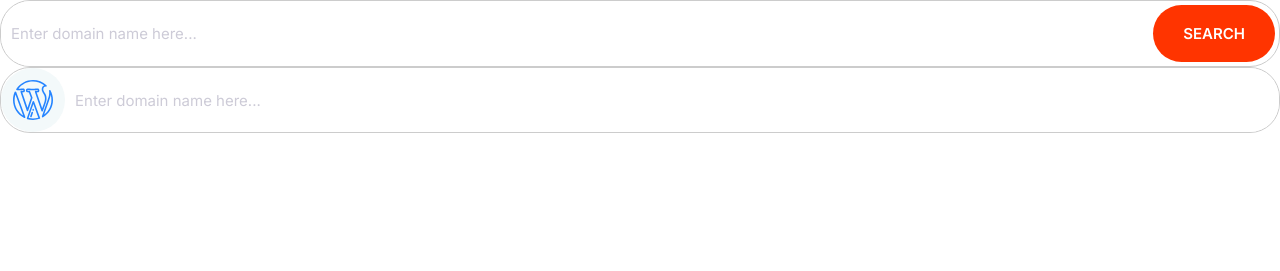
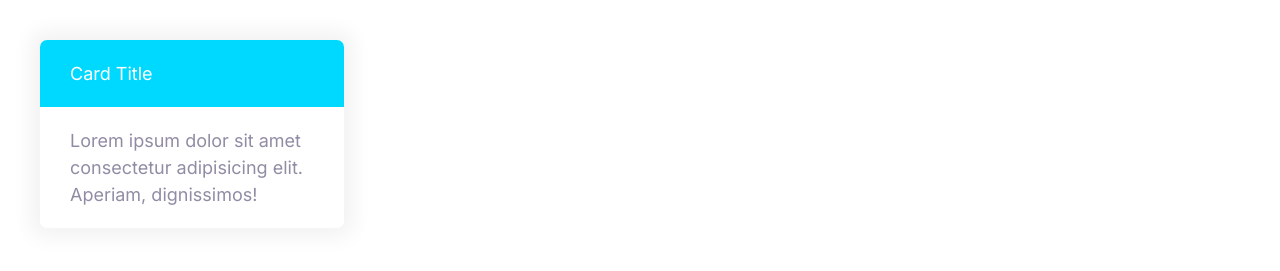
Before and after one commit to muh-haris/moshify, a plain HTML site: page index.html in a window 1280 px wide. Drawn offline with Linux system fonts and the light colour scheme.

Commit message:
Define cards.

```diff
--- a/css/styles.css
+++ b/css/styles.css
@@ -265,3 +265,24 @@ a{
         font-size: 1.5rem;
     }
 }
+
+/* Cards */
+.card {
+    border-radius: 7px;
+    box-shadow: 0 0 20px 10px #f3f3f3;
+    overflow: hidden;
+}
+
+.card__header, .card__body {
+    padding: 2rem 3rem;
+}
+
+.card--primary .card__header {
+    background: var(--color-primary);
+    color: #fff;
+}
+
+.card--secondary .card__header {
+    background: var(--color-secondary);
+    color: #fff;
+}
--- a/index.html
+++ b/index.html
@@ -15,26 +15,14 @@
     <link rel="stylesheet" href="css/styles.css" />
   </head>
   <body>
-    <div class="input-group">
-      <input
-        type="text"
-        class="input"
-        placeholder="Enter domain name here..."
-      />
-      <button class="btn btn--accent">Search</button>
-    </div>
-
-    <div class="input-group">
-      <span class="icon-container">
-        <svg class="icon icon--primary">
-          <use xlink:href="images/sprite.svg#wordpress"></use>
-        </svg>
-      </span>
-      <input
-        type="text"
-        class="input"
-        placeholder="Enter domain name here..."
-      />
+    <div style="width: 30%; padding: 4rem">
+      <div class="card card--secondary">
+        <header class="card__header">Card Title</header>
+        <div class="card__body">
+          Lorem ipsum dolor sit amet consectetur adipisicing elit. Aperiam,
+          dignissimos!
+        </div>
+      </div>
     </div>
   </body>
 </html>
```
Also changed, not shown: components/cards.html (added, +9 -0 lines).
